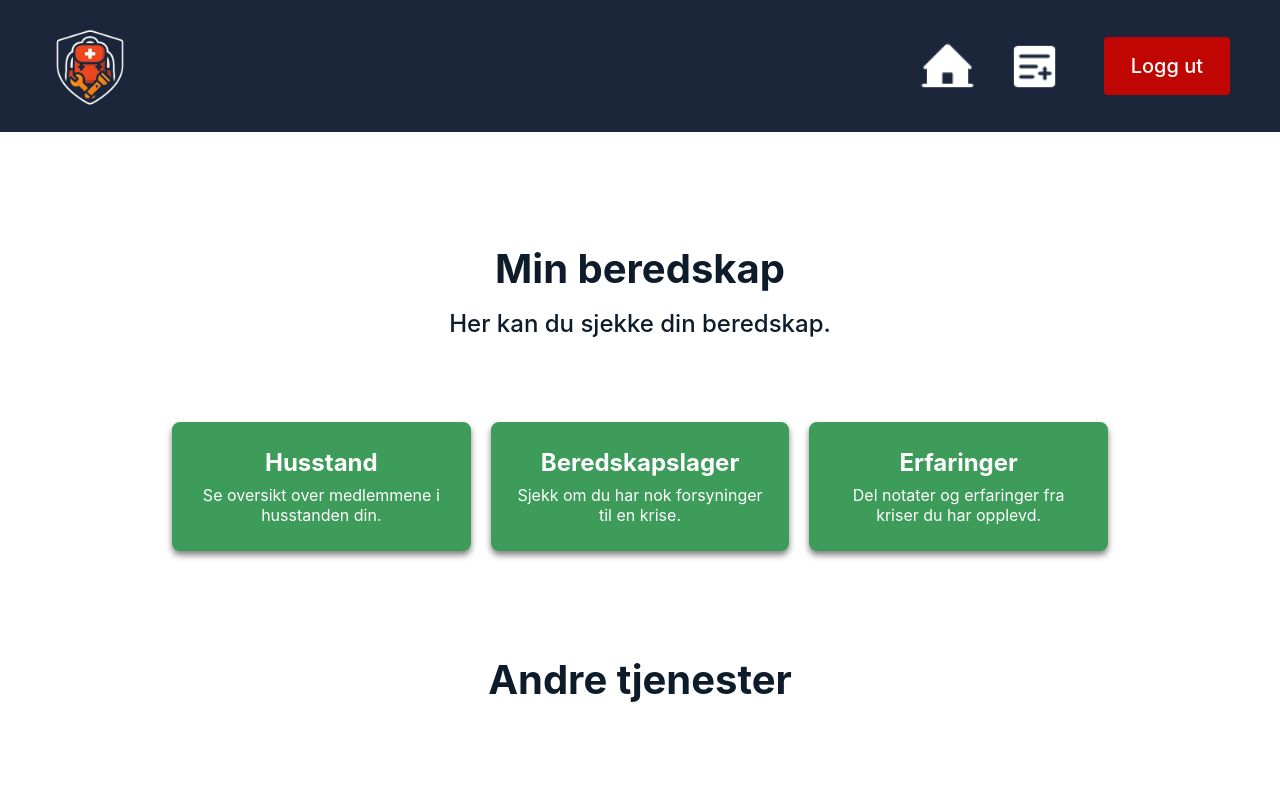
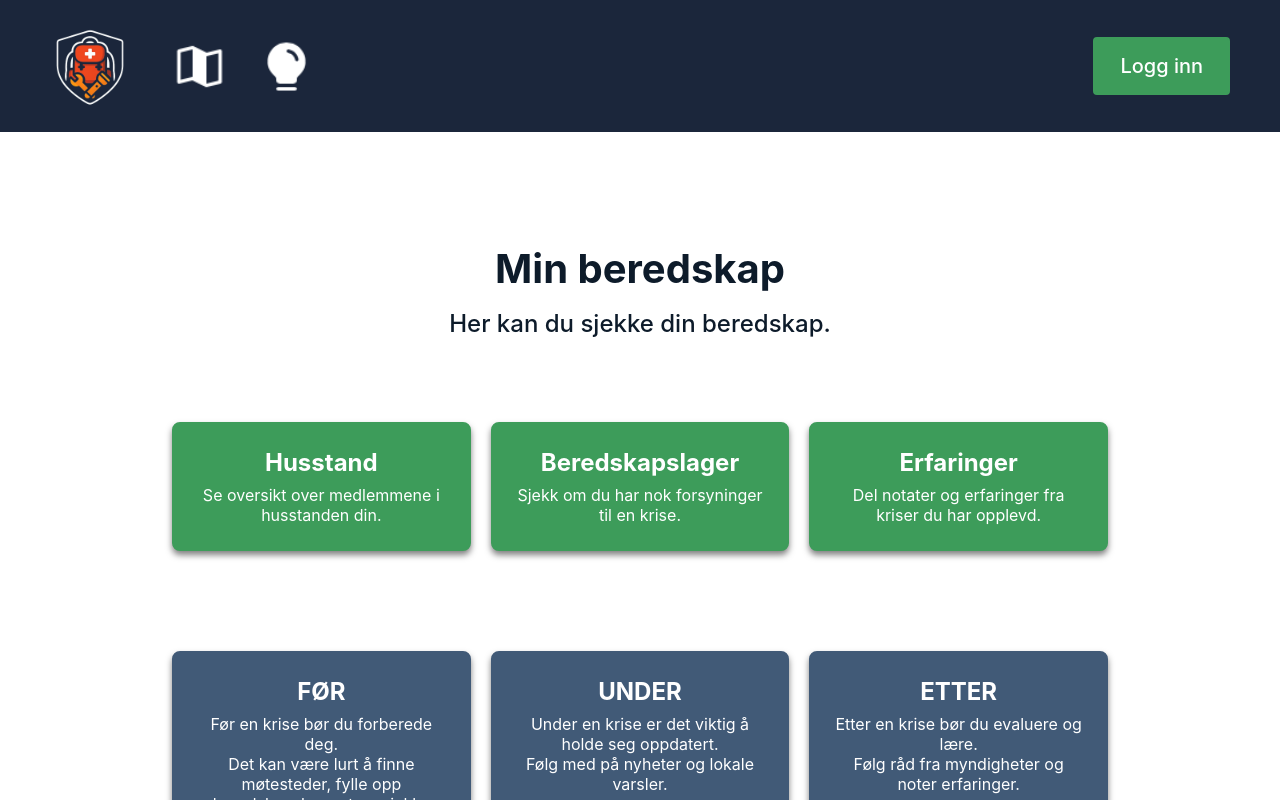
Before and after one commit to NTNU-IDI/scrum-project-2025-team11, a Vue app in the folder frontend/: page /userhome in a window 1280 px wide. Shown: the top 800 px of the page. Built offline with nearby package versions, Linux system fonts and the light colour scheme; the HTML template or start-up script is replaced by a standard one.

Commit message:
fix header and view

```diff
--- a/frontend/src/components/HeaderAdminComponent.vue
+++ b/frontend/src/components/HeaderAdminComponent.vue
@@ -7,7 +7,7 @@
 
       <div class="header-right">
         <img src="../assets/ikon/map-trifold-fill.png" alt="Kart" class="icon" @click="goToMap" data-tooltip="Til kartet" />
-        <a href="/" class="button logout" @click.prevent="goToLogout">Logg ut</a>
+        <a href="/" class="button logout" @click.prevent="logOutUser">Logg ut</a>
       </div>
     </div>
   </header>
@@ -20,11 +20,9 @@ const router = useRouter()
 const goToAdminHome = () => {
   router.push('/adminhome')
 }
-const goToLogout = () => {
-  router.push('/')
-}
 const goToMap = () => {
   router.push('/map')
 }
 
+import {logOutUser} from '../api/AuthService';
 </script>
--- a/frontend/src/components/HeaderBase.vue
+++ b/frontend/src/components/HeaderBase.vue
@@ -2,6 +2,7 @@
 import Header from "@/components/Header.vue";
 import HeaderInloggedComponent from "@/components/HeaderInloggedComponent.vue";
 import HeaderAdminComponent from "@/components/HeaderAdminComponent.vue";
+import HeaderSuperAdminComponent from "@/components/HeaderSuperAdminComponent.vue";
 import {useUserStore} from "@/stores/userStore.ts";
 import {storeToRefs} from "pinia";
 
@@ -14,7 +15,7 @@ const {role} = storeToRefs(userStore)
   <Header v-if="role === ''"/>
   <HeaderInloggedComponent v-if="role === 'normal'" />
   <HeaderAdminComponent v-if="role === 'admin'" />
-  <!-- <HeaderSuperAdminComponent v-if="role === 'super_admin'" /> -->
+  <HeaderSuperAdminComponent v-if="role === 'super_admin'" />
 </template>
 
 <style scoped>
--- a/frontend/src/components/HeaderInloggedComponent.vue
+++ b/frontend/src/components/HeaderInloggedComponent.vue
@@ -8,8 +8,12 @@
       <div class="header-right">
         <img src="../assets/ikon/house-line-fill.png" alt="Husstand" class="icon" @click="goToHousehold" />
         <img src="../assets/ikon/list-plus-fill.png" alt="Lager" class="icon" @click="goToStorage" />
-        <a href="/" class="button logout" @click.prevent="goToLogout">Logg ut</a>
+        <a href="/" class="button logout" @click.prevent="logOutUser">Logg ut</a>
       </div>
     </div>
   </header>
 </template>
+
+<script lang="ts" setup>
+import {logOutUser} from '../api/AuthService';
+</script>
--- /dev/null
+++ b/frontend/src/components/HeaderSuperAdminComponent.vue
@@ -0,0 +1,23 @@
+<template>
+    <header class="header">
+      <div class="header-container">
+        <div class="header-left">
+          <img src="../assets/invertednew.png" alt="Logo" class="logo" @click="goToSuperAdmin" />
+        </div>
+
+        <div class="header-right">
+            <a href="/" class="button logout" @click.prevent="logOutUser">Logg ut</a>
+        </div>
+      </div>
+    </header>
+  </template>
+
+  <script lang="ts" setup>
+  import { useRouter } from 'vue-router'
+  const router = useRouter()
+  const goToSuperAdmin = () => {
+    router.push('/superadmin')
+  }
+
+  import {logOutUser} from '../api/AuthService';
+  </script>
--- a/frontend/src/router/index.ts
+++ b/frontend/src/router/index.ts
@@ -54,6 +54,7 @@ const routes: Array<RouteRecordRaw> = [
     path: "/userhome",
     name: "UserHomeView",
     component: UserHomeView,
+    meta: { requiresNormalUser: true }
   },
   {
     path: "/superadmin",
@@ -76,6 +77,7 @@ const routes: Array<RouteRecordRaw> = [
     path: '/adminhome',
     name: 'HomeAdminView',
     component: HomeAdminView,
+    meta: { requiresAdmin: true }
   },
   { path: '/about',
     name: 'AboutView',
--- a/frontend/src/views/AboutView.vue
+++ b/frontend/src/views/AboutView.vue
@@ -1,6 +1,6 @@
 <template>
   <div class="page-wrapper">
-    <Header />
+    <HeaderBase />
 
     <main class="main-content">
       <div class="info-header">
@@ -56,6 +56,6 @@
 </template>
 
 <script lang="ts" setup>
-import Header from '@/components/Header.vue'
+import HeaderBase from '@/components/HeaderBase.vue'
 import Footer from '@/components/Footer.vue'
 </script>
--- a/frontend/src/views/HomeAdminView.vue
+++ b/frontend/src/views/HomeAdminView.vue
@@ -1,6 +1,6 @@
 <template>
   <div class="admin-page">
-    <Header />
+    <HeaderBase />
 
     <main class="main-content">
       <div class="info-header">
@@ -28,17 +28,6 @@
 </template>
 
 <script lang="ts" setup>
-import Header from '@/components/HeaderAdminComponent.vue'
+import HeaderBase from '@/components/HeaderBase.vue'
 import Footer from '@/components/Footer.vue'
-import { useRouter } from 'vue-router'
-
-const router = useRouter()
-
-const goToHome = () => {
-  router.push('/')
-}
-
-const goToLogout = () => {
-  router.push('/')
-}
 </script>
--- a/frontend/src/views/HomeInloggedView.vue
+++ b/frontend/src/views/HomeInloggedView.vue
@@ -1,6 +1,6 @@
 <template>
   <div class="page-wrapper">
-    <Header />
+    <HeaderBase />
 
     <main class="main-content">
       <div class="info-header">
@@ -23,6 +23,26 @@
           <h3>Erfaringer</h3>
           <p>Del notater og erfaringer fra kriser du har opplevd.</p>
         </router-link>
+      </div>
+
+      <div class="grid-container">
+        <div class="box">
+          <h3>FØR</h3>
+          <p>Før en krise bør du forberede deg.</p>
+          <p>Det kan være lurt å finne møtesteder, fylle opp beredskapslageret og sjekke nærområdet.</p>
+        </div>
+
+        <div class="box">
+          <h3>UNDER</h3>
+          <p>Under en krise er det viktig å holde seg oppdatert.</p>
+          <p>Følg med på nyheter og lokale varsler.</p>
+        </div>
+
+        <div class="box">
+          <h3>ETTER</h3>
+          <p>Etter en krise bør du evaluere og lære.</p>
+          <p>Følg råd fra myndigheter og noter erfaringer.</p>
+        </div>
       </div>
 
       <div class="info-header">
@@ -52,6 +72,6 @@
 </template>
 
 <script lang="ts" setup>
-import Header from '@/components/HeaderInloggedComponent.vue'
+import HeaderBase from '@/components/HeaderBase.vue'
 import Footer from '@/components/Footer.vue'
 </script>
--- a/frontend/src/views/HomeView.vue
+++ b/frontend/src/views/HomeView.vue
@@ -1,6 +1,6 @@
 <template>
   <div class="page-wrapper">
-    <Header />
+    <HeaderBase />
 
     <main class="main-content">
       <div class="info-header">
@@ -12,23 +12,23 @@
       </div>
 
       <div class="grid-container">
-        <router-link to="/beredskap" class="box">
+        <div class="box">
           <h3>FØR</h3>
           <p>Før en krise bør du forberede deg.</p>
           <p>Det kan være lurt å finne møtesteder, fylle opp beredskapslageret og sjekke nærområdet.</p>
-        </router-link>
+        </div>
 
-        <router-link to="/beredskap" class="box">
+        <div class="box">
           <h3>UNDER</h3>
           <p>Under en krise er det viktig å holde seg oppdatert.</p>
           <p>Følg med på nyheter og lokale varsler.</p>
-        </router-link>
+        </div>
 
-        <router-link to="/beredskap" class="box">
+        <div class="box">
           <h3>ETTER</h3>
           <p>Etter en krise bør du evaluere og lære.</p>
           <p>Følg råd fra myndigheter og noter erfaringer.</p>
-        </router-link>
+        </div>
       </div>
 
       <div class="info-header">
@@ -73,6 +73,6 @@
 </template>
 
 <script lang="ts" setup>
-import Header from '@/components/Header.vue'
+import HeaderBase from '@/components/HeaderBase.vue'
 import Footer from '@/components/Footer.vue'
 </script>
--- a/frontend/src/views/admin/SuperAdminView.vue
+++ b/frontend/src/views/admin/SuperAdminView.vue
@@ -1,10 +1,10 @@
 <script lang="ts" setup>
-import Header from '@/components/Header.vue';
-import Footer from '@/components/Footer.vue';
+import HeaderBase from '@/components/HeaderBase.vue'
+import Footer from '@/components/Footer.vue'
 import ManageUsersComponent from '@/components/admin/ManageUsersComponent.vue';
 </script>
 <template>
-<Header />
+<HeaderBase />
 <div class="page-container">
     <ManageUsersComponent />
 </div>
--- a/frontend/src/views/admin/adminView.vue
+++ b/frontend/src/views/admin/adminView.vue
@@ -1,10 +1,10 @@
 <script lang="ts" setup>
-import Header from '@/components/Header.vue';
-import Footer from '@/components/Footer.vue';
+import HeaderBase from '@/components/HeaderBase.vue'
+import Footer from '@/components/Footer.vue'
 import ManageEventsComponent from '@/components/admin/ManageEventsComponent.vue';
 </script>
 <template>
-<Header />
+<HeaderBase />
 <div class="page-container">
     <ManageEventsComponent />
 </div>
--- a/frontend/src/views/household/HouseholdView.vue
+++ b/frontend/src/views/household/HouseholdView.vue
@@ -4,8 +4,8 @@ import NewMemberComponent from '@/components/household/NewMemberComponent.vue';
 import ViewMembersComponent from '@/components/household/ViewMembersComponent.vue';
 import ViewSingleItemComponent from '@/components/household/ViewSingleItemComponent.vue';
 import ViewSuppliesComponent from '@/components/household/ViewSuppliesComponent.vue';
-import Header from '@/components/Header.vue';
-import Footer from '@/components/Footer.vue';
+import HeaderBase from '@/components/HeaderBase.vue'
+import Footer from '@/components/Footer.vue'
 import { ref } from 'vue';
 
 // Toggle new item component visibility
@@ -23,7 +23,7 @@ const toggleNewMemberBox = () => {
 </script>
 
 <template>
-	<Header />
+	<HeaderBase />
   	<div class="page-container">
       <h1>Min husstand</h1>
       <div class="members-container">
```
